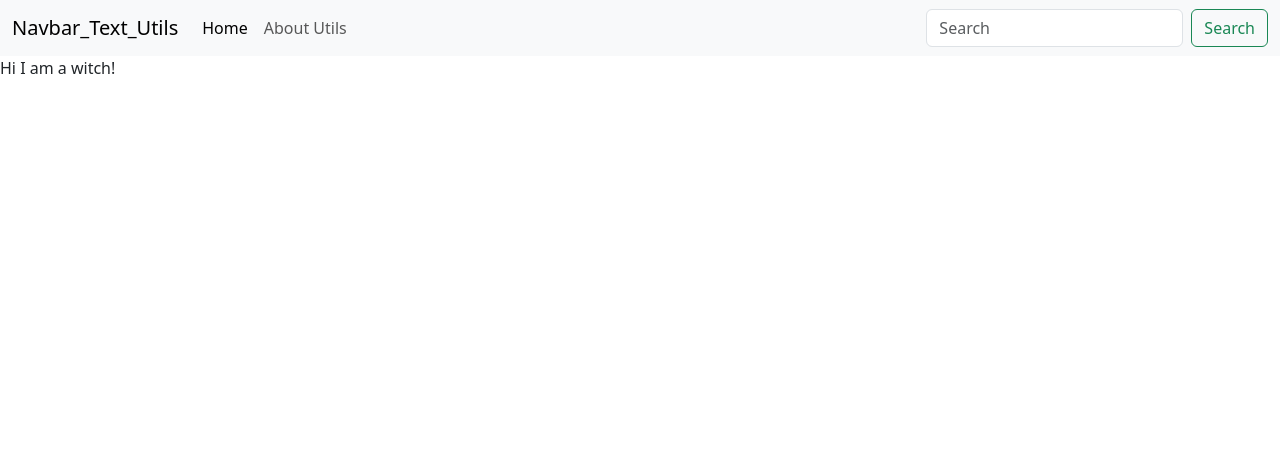
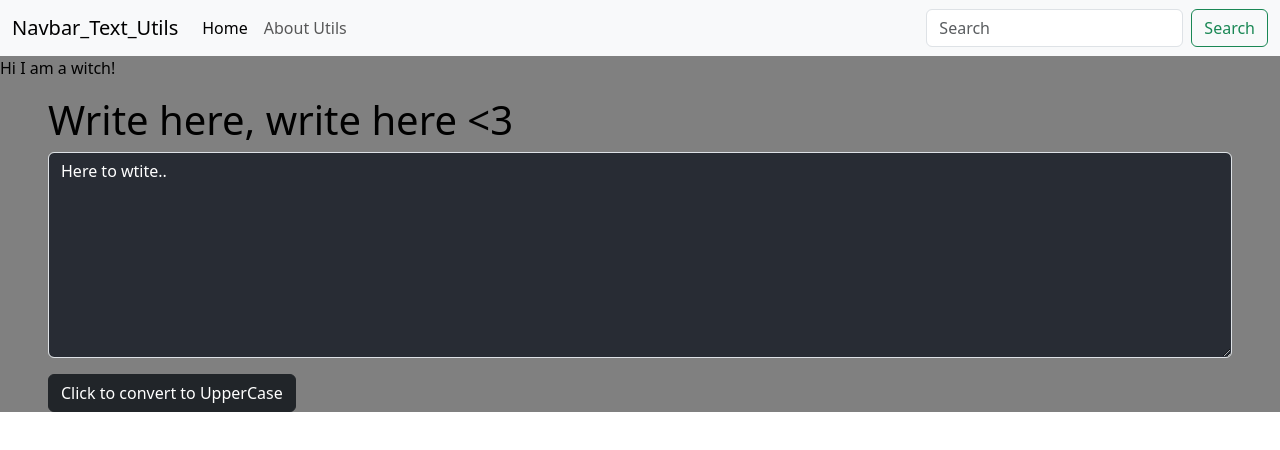
Before and after one commit to soumytiwari/React-bootstrap-application, a React (Create React App) app in the folder tools_get_learn/: page / in a window 1280 px wide. Shown: the top 450 px of the page. Built offline with nearby package versions, Linux system fonts and the light colour scheme.

Commit message:
used state property in Form

```diff
--- a/tools_get_learn/src/App.js
+++ b/tools_get_learn/src/App.js
@@ -1,13 +1,23 @@
 import './App.css';
 import Navbar from './components/Navbar';
+import TextForm from './components/TextForm';
 
 // props: the information that we would change when using, should not keep changing in the main component file.
 // Value defined while using it.
 function App() {
+  const appStyles = {
+    backgroundColor: 'Gray',
+    color: 'Black'
+  };
   return (
     <>
-      <Navbar title="Navbar_Text_Utils" info="About Utils"/>
+    <div style={appStyles}>
+    <Navbar title="Navbar_Text_Utils" info="About Utils" />
       {/* <Navbar/> */}
+      <div className="stateLearn_container my-3 mx-5">
+        <TextForm heading="Write here, write here <3" btn_cap="Click to convert to UpperCase" />
+      </div>
+    </div>
     </>
   );
 }
--- /dev/null
+++ b/tools_get_learn/src/components/TextForm.js
@@ -0,0 +1,35 @@
+import React, {useState} from 'react'
+
+export default function TextForm(props) {
+    const textareaStyles = {
+        backgroundColor : '#282c34',
+        color: 'White'
+    };
+
+    // sets state
+    const [text, setText] = useState('Here to wtite..');
+    // text = "ifenoi";  // wrong
+    // setText('fweubifu'); // right
+    const handleOnChange = (event) => {
+        console.log('Typed stst')
+        // this lets you write the text in textarea, else state was constant
+        setText(event.target.value)
+    }
+
+    const convertToUpperCase = () => {
+        console.log('Clicked button')
+        let newText = text.toUpperCase();
+        // setText('You have clicked on UpperCase converter button ' + text)
+        setText(newText)
+    }
+
+    return (
+        <div>
+            <div className="mb-3">
+                <h1>{props.heading}</h1>
+                <textarea className="form-control primary" value={text} onChange={handleOnChange} id="Textarea" rows="8" style={textareaStyles}></textarea>
+            </div>
+            <button type="button" className="btn btn-dark" onClick={convertToUpperCase}>{props.btn_cap}</button>
+        </div>
+    )
+}
```
Also changed, not shown: tools_get_learn/src/components/Navbar.js (indentation only).
